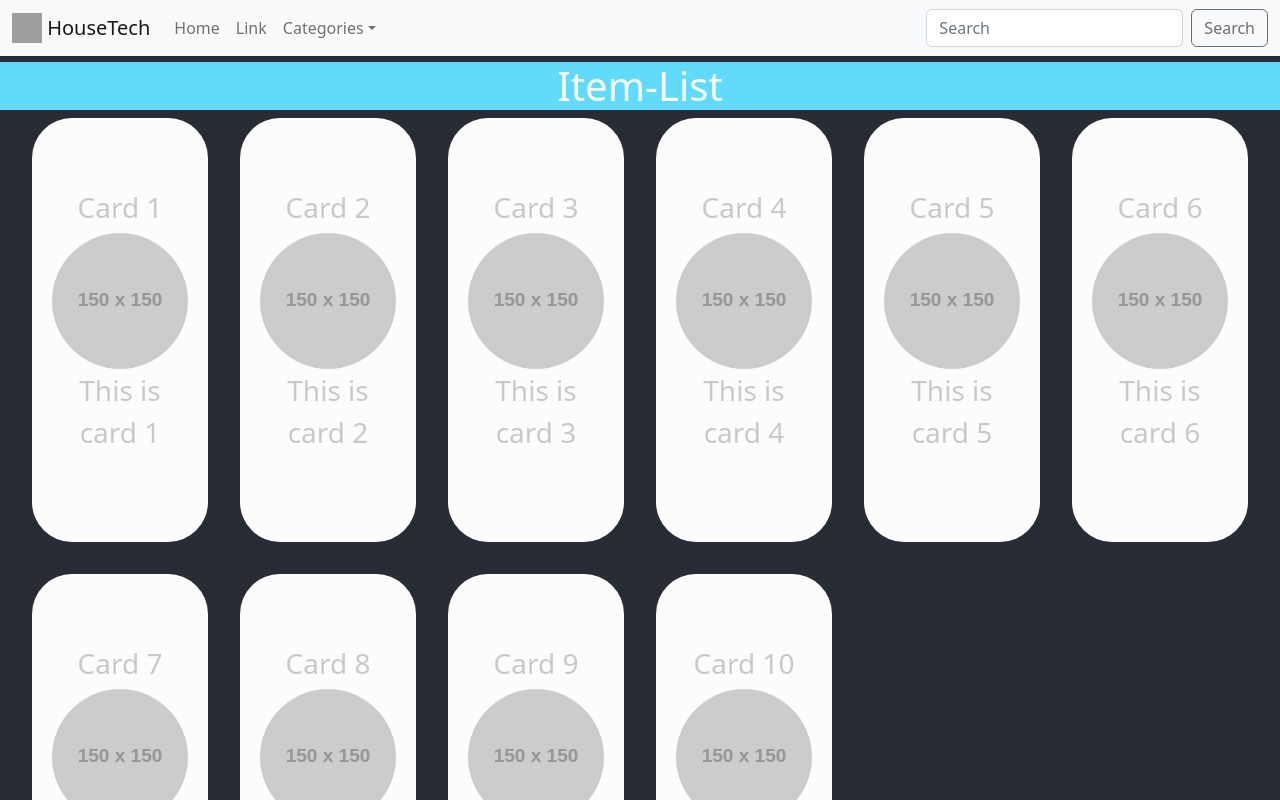
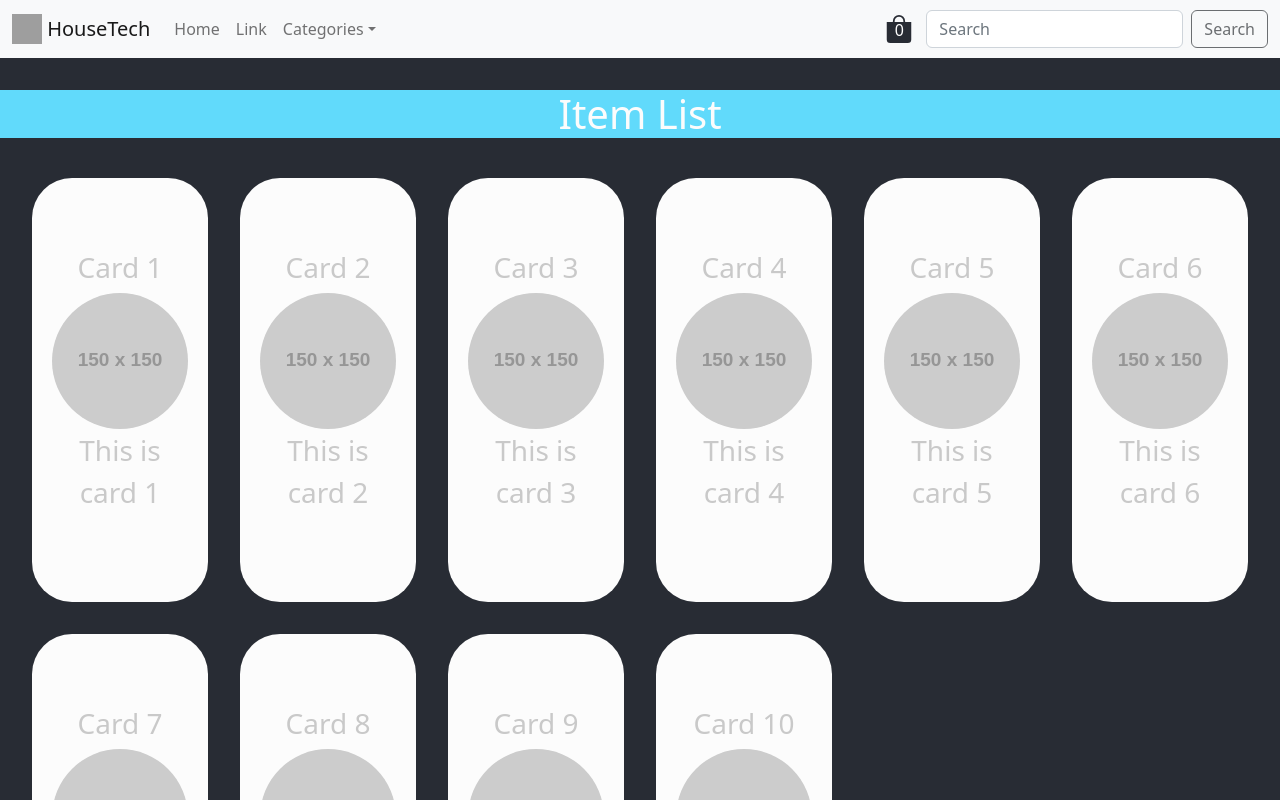
Before and after one commit to EdwinSaucedoMX/house_tech_project_ecommerce, a JavaScript app: page / in a window 1280 px wide. Shown: the top 800 px of the page. Built offline with nearby package versions, Linux system fonts and the light colour scheme; grey boxes are pictures that could not be loaded; the HTML template or start-up script is replaced by a standard one.

Commit message:
CartWidget Implementation with Dynamics

```diff
--- a/package.json
+++ b/package.json
@@ -10,6 +10,7 @@
     "react": "^18.2.0",
     "react-bootstrap": "^2.7.0",
     "react-dom": "^18.2.0",
+    "react-icons": "^4.7.1",
     "react-scripts": "5.0.1",
     "sass": "^1.57.1",
     "web-vitals": "^2.1.4"
--- a/src/App.js
+++ b/src/App.js
@@ -1,14 +1,14 @@
 import './App.scss';
 import ItemListContainer from './components/ItemListContainer';
-import Navbar from './components/Navbar';
+import CustomNavbar from './components/Navbar';
 
 function App() {
   return (
     <div className="App">
-      <Navbar first="Home" second="About" third="Contact"/>
+      <CustomNavbar first="Home" second="About" third="Contact"/>
       <header className="App-header">
       </header>
-      <ItemListContainer/>
+      <ItemListContainer title={"Item List"}/>
     </div>
   );
 }
--- a/src/components/Card.js
+++ b/src/components/Card.js
@@ -1,5 +1,5 @@
 
-function Card(params){
+const Card = (params) =>{
     return(
         <div className="App-card">
             <picture>
--- /dev/null
+++ b/src/components/CartWidget.js
@@ -0,0 +1,14 @@
+import {BsFillBagFill} from 'react-icons/bs';
+import Button from 'react-bootstrap/Button';
+
+const CartWidget = () => {
+    return (
+        <Button variant='transparent' className='cart-widget'>
+            <BsFillBagFill role="button" className="nav-icon cart-icon"/>
+            <h4 className="counter">0</h4>
+        </Button>
+
+    );
+}
+
+export default CartWidget;
--- a/src/components/ItemListContainer.js
+++ b/src/components/ItemListContainer.js
@@ -2,10 +2,10 @@ import Card from './Card';
 
 const imgDefault = "https://via.placeholder.com/150";
 
-function ItemListContainer(params){
+const ItemListContainer = ({title}) =>{
     return(
         <div className="App-container">
-            <h1>Item-List</h1>
+            <h1>{title}</h1>
             <div className="item-list-container">
             <Card title="Card 1" img={imgDefault} text="This is card 1"/>
             <Card title="Card 2" img={imgDefault} text="This is card 2"/>
--- a/src/components/NavDoubleDropdown.js
+++ b/src/components/NavDoubleDropdown.js
@@ -1,7 +1,7 @@
 import NavDropdown from 'react-bootstrap/NavDropdown';
 import AccordionNav from './AccordionNav';
 
-function NavDoubleDropdown({title, items}) {
+const NavDoubleDropdown = ({title, items}) => {
     return (
         <div>
             <NavDropdown menuVariant='double' title={title}>
--- a/src/components/Navbar.js
+++ b/src/components/Navbar.js
@@ -3,10 +3,12 @@ import Container from 'react-bootstrap/Container';
 import Form from 'react-bootstrap/Form';
 import Nav from 'react-bootstrap/Nav';
 import Navbar from 'react-bootstrap/Navbar';
-import NavDropdown from 'react-bootstrap/NavDropdown';
+//import NavDropdown from 'react-bootstrap/NavDropdown';
+
 import NavDoubleDropdown from './NavDoubleDropdown';
+import CartWidget from './CartWidget';
 
-function Navbar_() {
+const CustomNavbar = () =>{
     return (
         <Navbar
         sticky="top"
@@ -33,6 +35,7 @@ function Navbar_() {
                 <Nav.Link href="#link">Link</Nav.Link>
                 <NavDoubleDropdown title="Categories"/>
               </Nav>
+              <CartWidget bsPrefix="cart-widget"/>
               <Form className="d-flex">
                 <Form.Control
                   type="search"
@@ -48,4 +51,4 @@ function Navbar_() {
     );
 }
 
-export default Navbar_;
+export default CustomNavbar;
--- a/src/components/Offcanvas.js
+++ b/src/components/Offcanvas.js
@@ -1,4 +1,4 @@
-function Offcanvas(){
+const Offcanvas = () =>{
     return (
         <div class="offcanvas offcanvas-start" data-bs-scroll="true" tabindex="-1" id="offcanvasWithBothOptions" data-bs-backdrop="true" aria-labelledby="offcanvasWithBothOptionsLabel">
             <div class="offcanvas-header">
--- a/src/scss/abstracts/_variables.scss
+++ b/src/scss/abstracts/_variables.scss
@@ -1,7 +1,8 @@
 $colors: (
     primary: #61dafb,
     secondary: #fcfcfc,
-    tertiary: #c9c9c9
+    tertiary: #c9c9c9,
+    custom: #282c34
 );
 
 //Media Queries
@@ -11,4 +12,8 @@ $laptop: 992px;
 $desktop: 1200px;
 
 //Spacing
-$margin-y: .75vmin 0;
+$margin-y: 2rem 0;
+$margin-x: 0 2em;
+$padding-base: 1.75em;
+
+//Font Sizes
--- a/src/scss/base/_base.scss
+++ b/src/scss/base/_base.scss
@@ -1,4 +1,52 @@
+@use '../abstracts/variables' as *;
+@use '../abstracts/mixins' as *;
+
 .App {
     height: fit-content !important;
     background-color: #282c34 !important;
 }
+
+.nav-icon{
+    color: #{map-get($colors, custom)};
+    font-size: 1.75em;
+    &:hover{
+        color: #{map-get($colors, secondary)};
+    }
+}
+
+.cart-widget{
+    position: relative;
+
+    .cart-icon{
+        transition: all .3s ease-in-out;
+    }
+
+    .counter{
+        width: 100%;
+        height: 100%;
+        display: grid;
+        place-items: center;
+
+        position: absolute;
+        left: 0;
+        top: 0;
+        background-color: transparent;
+        color: #ffffff;
+        font-size: 1em;
+        transition: all .3s ease-in-out;
+        transform-origin: center;
+        transform: translateY(.15em);
+
+    }
+
+    &:hover{
+        .cart-icon{
+            filter: brightness(0.6);
+            transform: scale(1.1);
+
+        }
+        .counter{
+            transform: scale(1.1) translateY(.15em);
+        }
+    }
+}
--- a/src/scss/base/_resets.scss
+++ b/src/scss/base/_resets.scss
@@ -1,3 +1,5 @@
+@use '../abstracts/variables' as *;
+@use '../abstracts/mixins' as *;
 
 * {
     box-sizing: border-box;
--- a/src/scss/components/_item-list.scss
+++ b/src/scss/components/_item-list.scss
@@ -5,6 +5,7 @@
 
 .item-list-container{
     width: 95%;
+    margin: $margin-y;
     display: grid;
     height: fit-content;
     grid-template-columns: repeat(6, 1fr);
```
Also changed, not shown: 1 other file (tests, documents, lock files or other folders). Lines whose indentation alone changed are shown as unchanged.
